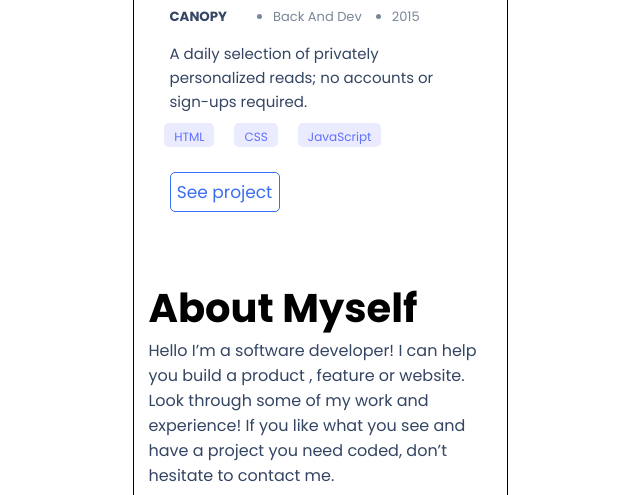
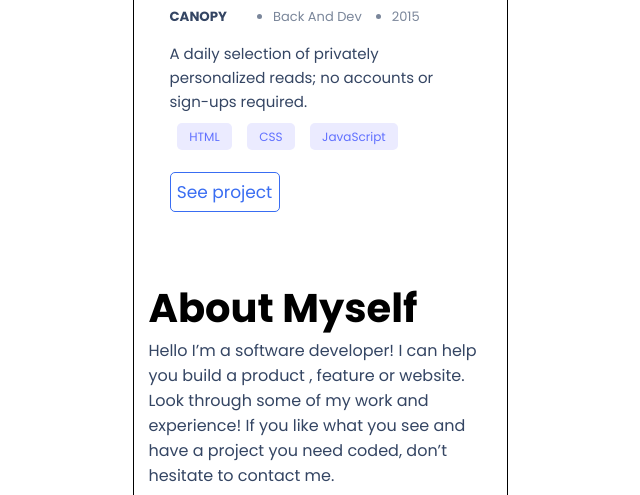
Before and after one commit to mhnazary/setup_Mobile_first, a website: page index.html in a window 1280 px wide. Shown: the part 1006-1501 px from the top of the page, without its empty margins (320-960 px from the left). Drawn offline with Linux system fonts and the light colour scheme.

Commit message:
Some change on Html and Css

```diff
--- a/index.html
+++ b/index.html
@@ -94,15 +94,17 @@
         </div>
         <div class="web">
             <div class="right">
-                <div class="front">
-                    <a href="#">HTML</a>
-                </div>
-                <div class="front">
-                    <a href="#">CSS</a>
-                </div>
-                <div class="front">
-                    <a href="#">JavaScript</a>
-                </div>
+                <ul>
+                    <li>
+                        <a href="#">HTML</a>
+                    </li>
+                    <li>
+                        <a href="#">CSS</a>
+                    </li>
+                    <li>
+                        <a href="#">JavaScript</a>
+                    </li>
+                </ul>
             </div>
             <div class="left"></div>
         </div>
--- a/style.css
+++ b/style.css
@@ -227,10 +227,26 @@ body {
     display: flex;
 }
 .middle_section div.web div.right {
-    width: 70%;
+    width: 80%;
     display: flex;
     justify-content: center;
-
+    /* border: 2px solid blue; */
+}
+.middle_section div.web div.right ul {
+    /* border: 2px solid red; */
+    list-style-type: none;
+    display: flex;
+    justify-content: space-around;
+    width: 100%;
+}
+.middle_section div.web div.right ul a {
+    text-decoration: none;
+    font-size: 12px;
+    font-weight: 500;
+    padding: 5px 12px;
+    background-color: #EBEBFF;
+    border-radius: 5px;
+    color: #6070FF;
 }
 
 .middle_section div.web div.right div.front {
```
